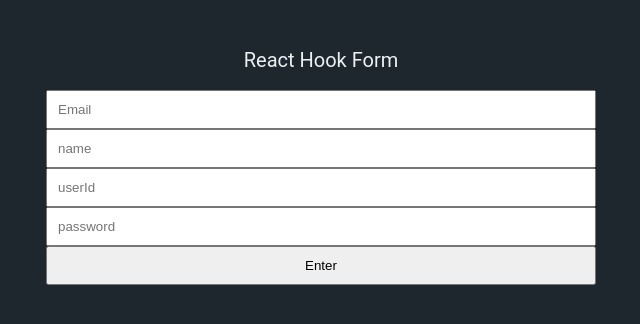
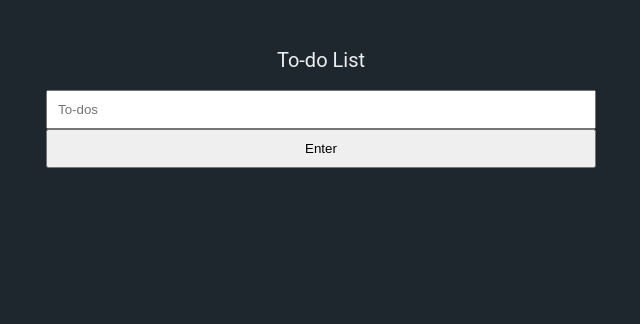
Before and after one commit to ZERO2ONE23581/ReactMaster-Animations, a React (Create React App) app: page / in a window 1280 px wide. Shown: the top 324 px of the page, without its empty margins (319-959 px from the left). Built offline with nearby package versions, Linux system fonts and the light colour scheme.

Commit message:
⚡️ useForm 3

```diff
--- a/src/App.tsx
+++ b/src/App.tsx
@@ -1,11 +1,11 @@
 import { createGlobalStyle } from "styled-components";
-import Test from "./components/test";
+import TodoList from "./components/TodoList";
 
 function App() {
   return (
     <>
       <GlobalStyle />
-      <Test />
+      <TodoList />
     </>
   );
 }
--- /dev/null
+++ b/src/components/TodoList.tsx
@@ -0,0 +1,48 @@
+import { useForm } from "react-hook-form";
+import styled from "styled-components";
+
+interface IForm {
+  toDo?: string;
+}
+
+export default function TodoList() {
+  const { register, handleSubmit, setValue } = useForm();
+
+  const handleValid = (data: IForm) => {
+    console.log("+ADD: ", data.toDo);
+    setValue("toDo", ""); // input value를 초기화 해줌
+  };
+
+  //
+  return (
+    <Container>
+      <h1>To-do List</h1>
+      <form onSubmit={handleSubmit(handleValid)}>
+        <input
+          {...register("toDo", { required: "Please write your to-dos!" })}
+          type="text"
+          placeholder="To-dos"
+        />
+        <input type="submit" value="Enter" />
+      </form>
+    </Container>
+  );
+}
+
+const Container = styled.section`
+  padding: 50px;
+  margin: 0 auto;
+  text-align: center;
+  font-size: 20px;
+  form {
+    margin: 0 auto;
+    padding: 20px;
+    width: 50%;
+    display: flex;
+    flex-direction: column;
+    justify-content: center;
+    input {
+      padding: 10px;
+    }
+  }
+`;
--- a/src/components/test.tsx
+++ b/src/components/test.tsx
@@ -6,6 +6,8 @@ interface IForm {
   name: string;
   userId: string;
   password: string;
+  password2: string;
+  extraError?: string;
 }
 
 export default function Test() {
@@ -13,16 +15,23 @@ export default function Test() {
     register,
     handleSubmit,
     formState: { errors },
+    setError,
   } = useForm<IForm>();
 
-  const handleValid = (data: any) => {
-    console.log(data);
+  const handleValid = (data: IForm) => {
+    if (data.password !== data.password2) {
+      setError("password", { message: "Passwords doesn't match!" });
+      setError("password2", { message: "Passwords doesn't match!" });
+    }
+    // setError("extraError", { message: "Server Down!" });
   };
+  console.log(errors);
 
   return (
     <Container>
       <h1>React Hook Form</h1>
       <form onSubmit={handleSubmit(handleValid)}>
+        <span>{errors?.extraError?.message}</span>
         <input
           {...register("email", {
             required: "Email Required!",
@@ -43,7 +52,11 @@ export default function Test() {
         />
         <span>{errors?.name?.message}</span>
         <input
-          {...register("userId", { required: "User Id Required!" })}
+          {...register("userId", {
+            required: "User Id Required!",
+            validate: (value) =>
+              value.includes("볼드모트") ? "No 볼드모트 allowed" : true,
+          })}
           type="text"
           placeholder="userId"
         />
@@ -57,6 +70,15 @@ export default function Test() {
           placeholder="password"
         />
         <span>{errors?.password?.message}</span>
+        <input
+          {...register("password2", {
+            required: "Confirm Password Required!",
+            minLength: { value: 5, message: "password lengh is too short" },
+          })}
+          type="text"
+          placeholder="Confirm password"
+        />
+        <span>{errors?.password2?.message}</span>
         <input type="submit" value="Enter" />
       </form>
     </Container>
```
